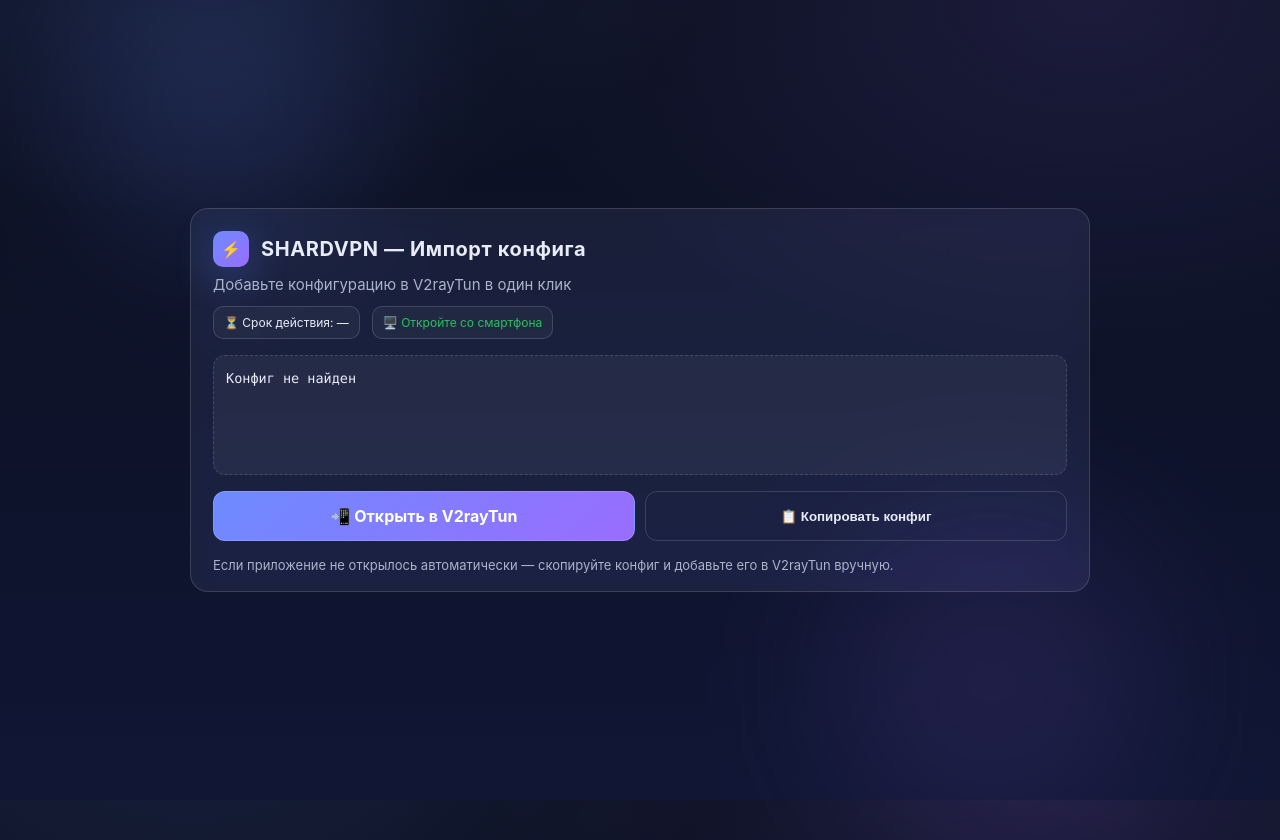
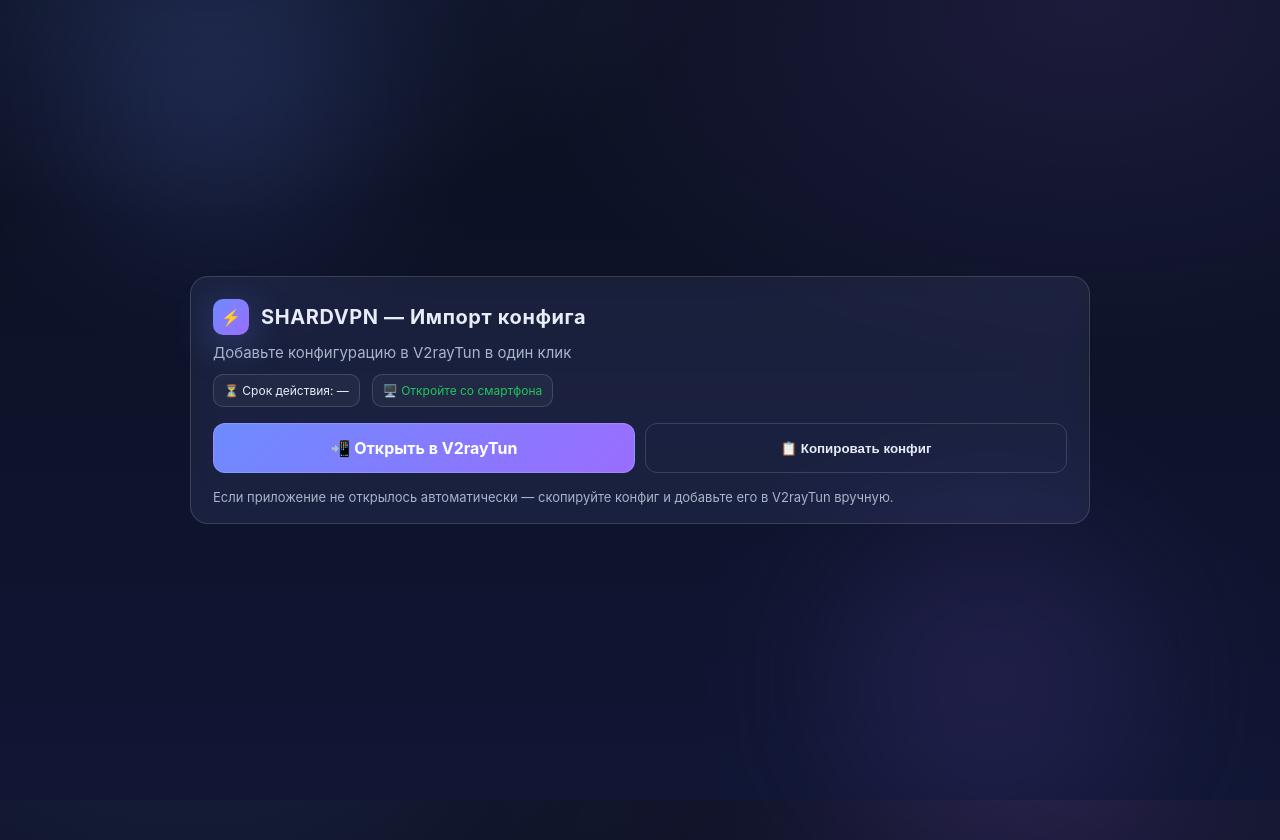
Before and after one commit to VoolFI71/shard, a Python web app: template main/templates/subscription.html in a window 1280 px wide. Run offline with Jinja, Linux system fonts and the light colour scheme; the template is opened without the code that fills it, so the values that code supplies are empty.

Commit message:
Update subscription.html

```diff
--- a/main/templates/subscription.html
+++ b/main/templates/subscription.html
@@ -35,10 +35,7 @@
     .chip{border:1px solid var(--stroke);border-radius:10px;padding:8px 10px;background:rgba(255,255,255,.04);font-size:12px}
     .ok{color:var(--ok)}
 
-    .config{
-      background:rgba(255,255,255,.05);border:1px dashed var(--stroke);border-radius:12px;padding:12px;
-      font-family:ui-monospace, SFMono-Regular, Menlo, Consolas, monospace;font-size:12.5px;line-height:1.6;max-height:220px;min-height:120px;overflow:auto
-    }
+
 
     .actions{display:grid;grid-template-columns:1fr;gap:10px;margin:16px 0}
     .btn{display:inline-flex;align-items:center;justify-content:center;gap:8px;border:1px solid var(--stroke);
@@ -59,7 +56,7 @@
       .brand h1{font-size:20px}
       .subtitle{font-size:15px}
       .actions{grid-template-columns:1fr 1fr}
-      .config{max-height:320px;font-size:13.5px}
+
     }
     @media (max-width:560px){.card{padding:18px}.brand h1{font-size:16px}}
     </style>
@@ -77,9 +74,6 @@
       <div class="chip">⏳ Срок действия: <span id="expiry-time">—</span></div>
       <div class="chip ok" id="platform-chip">📱 Готово для мобильного</div>
         </div>
-
-    <div class="config" id="config-text">Загрузка конфига…</div>
-
     <div class="actions">
       <a class="btn" id="openBtn">📲 Открыть в V2rayTun</a>
       <button class="btn ghost" id="copyBtn">📋 Копировать конфиг</button>
@@ -93,12 +87,10 @@
 
     <script>
     const qs = new URLSearchParams(location.search);
-    const configB64 = qs.get('config');
     const expiry = Number(qs.get('expiry') || 0);
     const subscriptionParam = qs.get('subscription');
     const tgIdParam = qs.get('tg_id');
 
-    const configBox = document.getElementById('config-text');
     const expiryEl = document.getElementById('expiry-time');
     const openBtn = document.getElementById('openBtn');
     const copyBtn = document.getElementById('copyBtn');
@@ -109,25 +101,11 @@
       setTimeout(()=>toast.classList.remove('show'), 1700);
     }
 
-    let decoded = '';
-    try{
-      decoded = configB64 ? atob(configB64) : '';
-    }catch{ decoded = ''; }
-
     let subscriptionURL = null;
     if(subscriptionParam){
       subscriptionURL = subscriptionParam;
     }else if(tgIdParam){
       subscriptionURL = `https://glebase.ru/subscription/${encodeURIComponent(tgIdParam)}`;
-    }
-
-    if(subscriptionURL){
-      // Показываем только URL подписки
-      configBox.textContent = subscriptionURL;
-    }else if(decoded){
-      configBox.textContent = decoded;
-    }else{
-      configBox.textContent = 'Конфиг не найден';
     }
 
     if(expiry){
@@ -142,13 +120,8 @@
     openBtn.addEventListener('click', () => {
       if(!isMobile){ showToast('Откройте со смартфона'); return; }
       const link = document.createElement('a');
-      if(subscriptionURL){
-        link.href = `v2raytun://import/${encodeURIComponent(subscriptionURL)}`;
-      }else if(configB64){
-        link.href = `v2raytun://import/${configB64}`;
-      }else{
-        showToast('Данные не найдены'); return;
-      }
+      if(!subscriptionURL){ showToast('Данные не найдены'); return; }
+      link.href = `v2raytun://import/${encodeURIComponent(subscriptionURL)}`;
       document.body.appendChild(link); link.click(); link.remove();
       setTimeout(()=>{ if(document.hasFocus()) showToast('Если приложение не открылось — скопируйте ссылку'); }, 1200);
     });
@@ -168,7 +141,7 @@
     }
 
     copyBtn.addEventListener('click', async ()=>{
-      const textToCopy = subscriptionURL || decoded;
+      const textToCopy = subscriptionURL;
       if(!textToCopy){ showToast('Данные не найдены'); return; }
       const ok = await copyToClipboard(textToCopy);
       showToast(ok ? '✅ Скопировано' : '❌ Не удалось скопировать');
```
